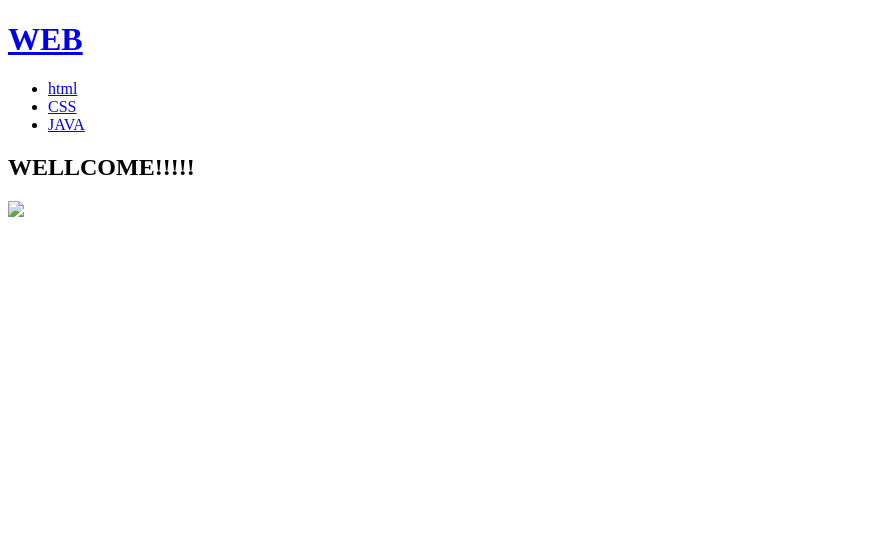
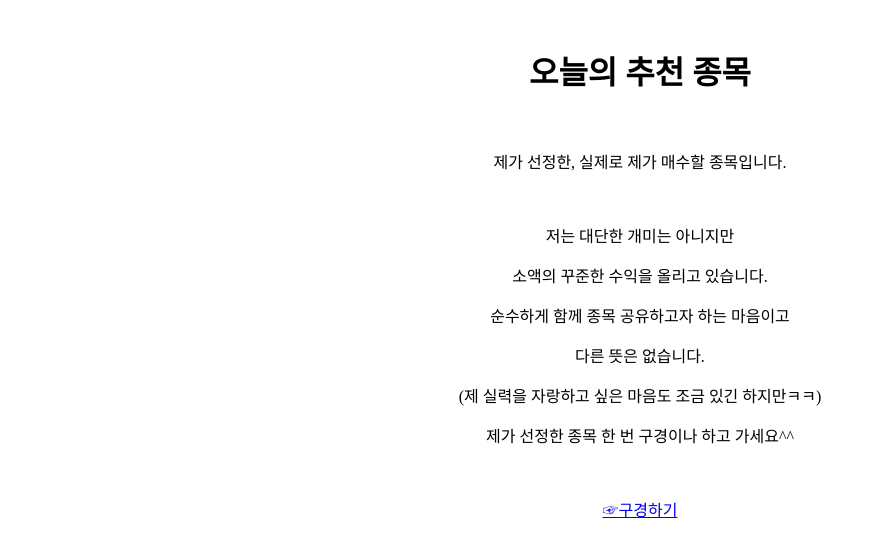
Before and after one commit to kss3104/10profit, a plain HTML site: page index.html in a window 1280 px wide. Shown: the whole page, without its empty margins (0-876 px from the left). Drawn offline with Linux system fonts and the light colour scheme.

Commit message:
10% 주식 첫 시작

```diff
--- a/index.html
+++ b/index.html
@@ -1,21 +1,25 @@
-<!doctype html>
+<!DOCTYPE html>
 <html>
-<head>
-  <title>Begin</title>
-  <meta charset="utf-8">
-</head>
+  <head>
+    <title>10% 주식</title>
+    <meta charset="utf-8">
+  </head>
 
-<body>
-  <h1><a href="index.html" title="index">WEB</h1></a>
-  <ul>
-    <li><a href="1.html" title="html">html</li></a>
-    <li><a href="2.html" title="css">CSS</li></a>
-    <li><a href="3.html" title="JAVA">JAVA</li></a>
-  </Ul>
+  <body>
+    <br>
+    <h1 style="text-align : center">오늘의 추천 종목</h1>
+    <br>
+    <p style="text-align : center">제가 선정한, 실제로 제가 매수할 종목입니다.</p><br>
+    <p style="text-align : center">저는 대단한 개미는 아니지만</p>
+    <p style="text-align : center">소액의 꾸준한 수익을 올리고 있습니다.</p>
+    <p style="text-align : center">순수하게 함께 종목 공유하고자 하는 마음이고</p>
+    <p style="text-align : center">다른 뜻은 없습니다.</p>
+    <p style="text-align : center">(제 실력을 자랑하고 싶은 마음도 조금 있긴 하지만ㅋㅋ)</p>
+    <p style="text-align : center">제가 선정한 종목 한 번 구경이나 하고 가세요^^</p><br>
+    <p style="text-align : center"><a href="20220603.html">☞구경하기</a></p>
 
-  <h2>WELLCOME!!!!!</h2>
-    <P>
-    <img src="well.jpg" width="100%">
-    </p>
-</body>
+
+
+
+  </body>
 </html>
```
Also changed, not shown: 20220603.html (added, +26 -0 lines).
